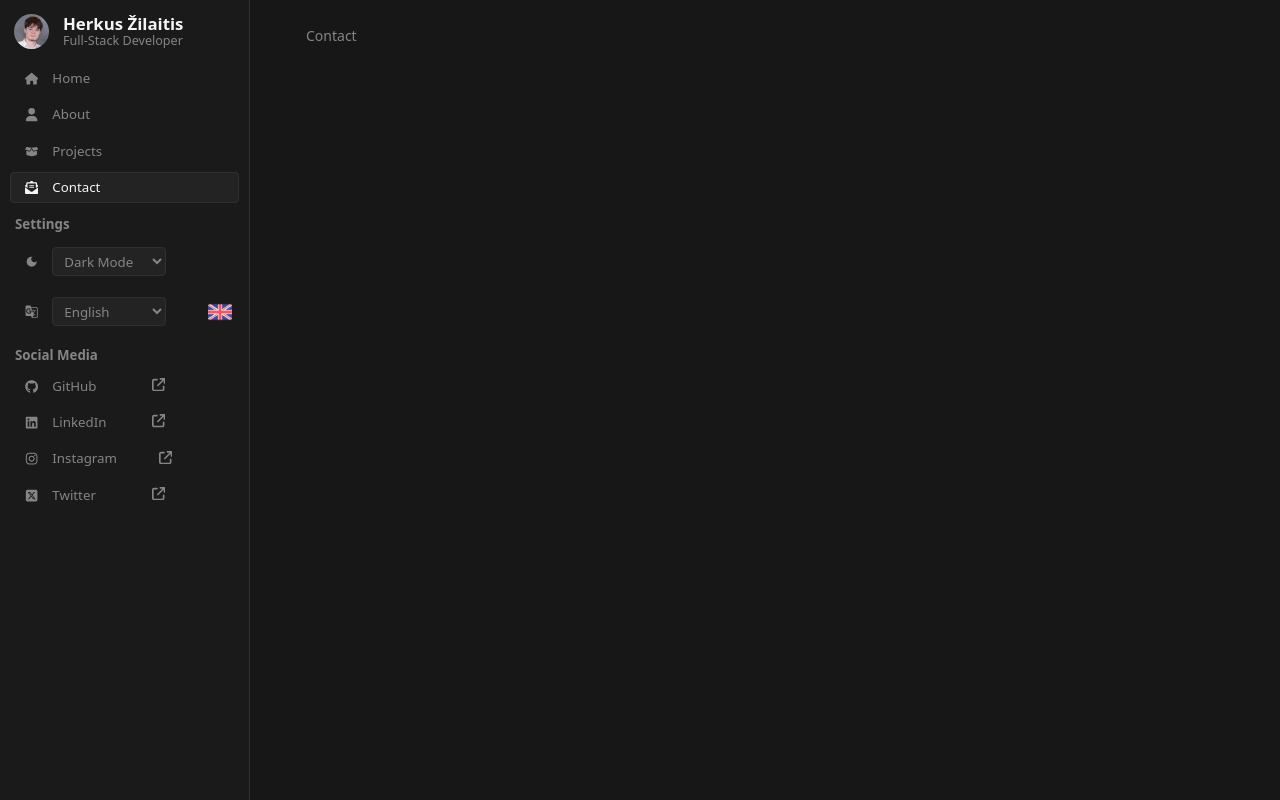
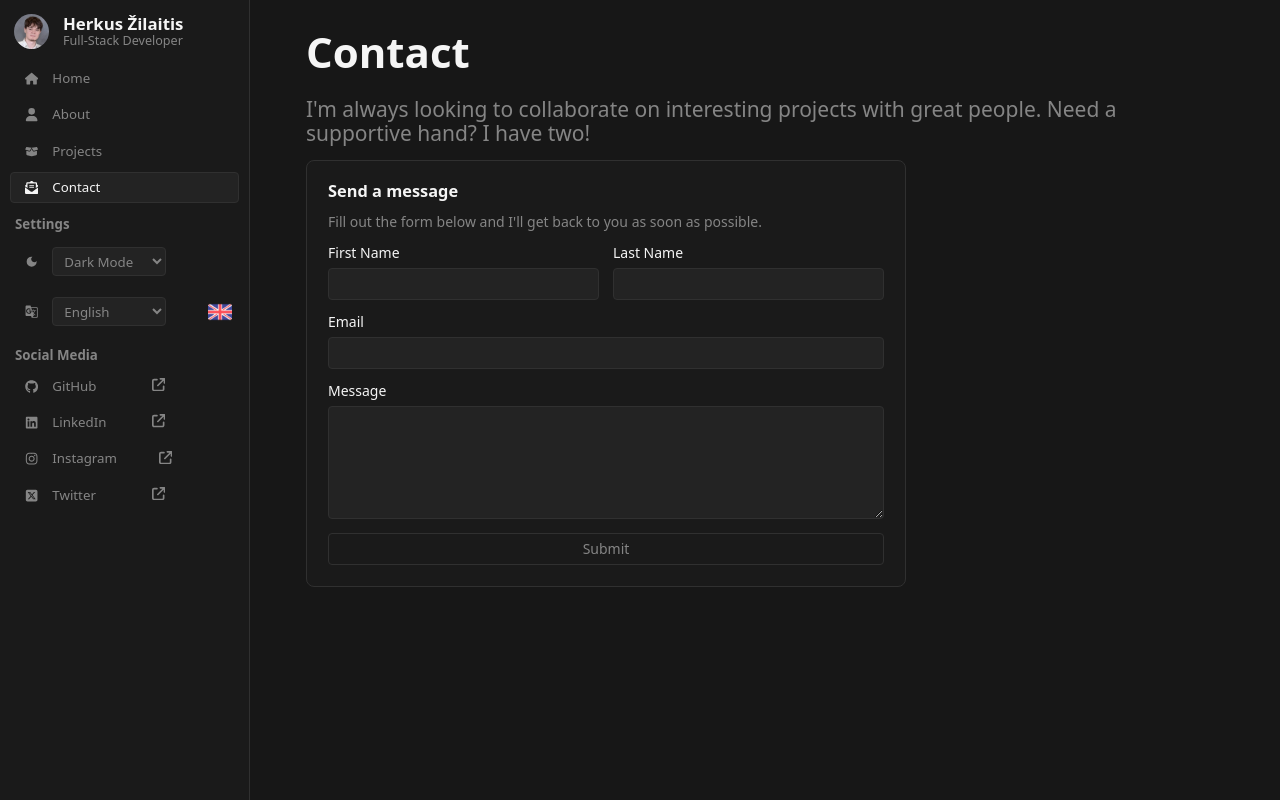
Before and after one commit to WhispererX/WhispererX.github.io, a React (Vite) app: page /contact in a window 1280 px wide. Built offline with nearby package versions, Linux system fonts and the light colour scheme.

Commit message:
Add Contact view with working form

```diff
--- a/package.json
+++ b/package.json
@@ -10,6 +10,7 @@
     "preview": "vite preview"
   },
   "dependencies": {
+    "@formspree/react": "^3.0.0",
     "react": "^19.1.1",
     "react-dom": "^19.1.1",
     "react-icons": "^5.5.0",
--- a/public/locale/en.json
+++ b/public/locale/en.json
@@ -40,5 +40,15 @@
 	"sort": "Sort",
 	"newestFirst": "Newest First",
 	"oldestFirst": "Oldest First",
-	"noProjectsFound": "No projects found."
+	"noProjectsFound": "No projects found.",
+
+	"contactDescription": "I'm always looking to collaborate on interesting projects with great people. Need a supportive hand? I have two!",
+	"formTitle": "Send a message",
+	"formDescription": "Fill out the form below and I'll get back to you as soon as possible.",
+	"firstName": "First Name",
+	"lastName": "Last Name",
+	"email": "Email",
+	"message": "Message",
+	"submit": "Submit",
+	"contactSuccess": "Thanks for your message!"
 }
--- a/src/styles/index.css
+++ b/src/styles/index.css
@@ -577,7 +577,6 @@ ul li span {
 	color: var(--color-text);
 }
 
-/* Animations */
 @keyframes fadeIn {
 	from {
 		opacity: 0;
@@ -598,7 +597,6 @@ ul li span {
 	}
 }
 
-/* Responsive adjustments */
 @media (max-width: 768px) {
 	.projects-grid {
 		grid-template-columns: 1fr;
@@ -627,3 +625,72 @@ ul li span {
 		font-size: 1.2rem;
 	}
 }
+
+/*======= CONTACT FORM =======*/
+form {
+	display: flex;
+	flex-direction: column;
+	gap: 1rem;
+	background-color: var(--color-fg);
+	padding: 1.5rem;
+	border-radius: 8px;
+	border: 1px solid var(--color-border);
+	max-width: 600px;
+}
+
+form h3, label {
+	color: var(--color-text);
+}
+
+.formRow {
+	display: flex;
+	flex-wrap: wrap;
+	gap: 1rem;
+}
+
+.formRow > div {
+	flex: 1;
+}
+
+.formGroup {
+	display: flex;
+	flex-direction: column;
+	gap: 0.5rem;
+}
+
+input, textarea {
+	background-color: var(--color-highlight);
+	color: var(--color-text);
+	border: 1px solid var(--color-border);
+	border-radius: 4px;
+	padding: 0.5rem;
+	font-size: 1rem;
+	resize: vertical;
+}
+
+.btnSubmit {
+	background-color: var(--color-fg);
+	color: var(--color-muted);
+	border: 1px solid var(--color-border);
+	border-radius: 4px;
+	padding: 0.5rem;
+	font-size: 1rem;
+	transition: all 200ms ease-in-out;
+}
+
+
+.btnSubmit.active {
+	color: var(--color-text);
+	cursor: pointer;
+}
+
+.btnSubmit.active:hover {
+	background-color: var(--color-highlight);
+	border-color: var(--color-highlight);
+}
+
+.formSuccessMessage {
+	color: rgb(115, 173, 115);
+	font-weight: bold;
+	text-align: center;
+}
--- a/src/views/Contact.jsx
+++ b/src/views/Contact.jsx
@@ -1,7 +1,68 @@
-import React from 'react'
+import React from 'react';
+import useLocale from '../hooks/useLocale';
+import { useForm, ValidationError } from '@formspree/react';
 
 export default function Contact() {
-  return (
-    <div>Contact</div>
-  )
+	const [state, handleSubmit] = useForm('xkgqqkae');
+	const locale = useLocale();
+
+	return (
+		<>
+			{!locale._meta.loading && !locale._meta.error && (
+				<>
+					<h1>{locale.contact}</h1>
+					<p>{locale.contactDescription}</p>
+
+					<form onSubmit={handleSubmit}>
+						<h3>{locale.formTitle}</h3>
+						<span>{locale.formDescription}</span>
+
+						<div className="formRow">
+							<div className="formGroup">
+								<label htmlFor="firstName">{locale.firstName}</label>
+								<input type="text" id="firstName" name="firstName" required />
+							</div>
+
+							<div className="formGroup">
+								<label htmlFor="lastName">{locale.lastName}</label>
+								<input type="text" id="lastName" name="lastName" required />
+							</div>
+						</div>
+
+						<div className="formGroup">
+							<label htmlFor="email">{locale.email}</label>
+							<input type="email" id="email" name="email" required />
+							<ValidationError
+								prefix="Email"
+								field="email"
+								errors={state.errors}
+							/>
+						</div>
+
+						<div className="formGroup">
+							<label htmlFor="message">{locale.message}</label>
+							<textarea
+								id="message"
+								name="message"
+								rows="6"
+								required></textarea>
+							<ValidationError
+								prefix="Message"
+								field="message"
+								errors={state.errors}
+							/>
+						</div>
+
+						{state.succeeded ? (
+							<span className="formSuccessMessage">{locale.contactSuccess}</span>
+						) : (
+							<button type="submit" className="btnSubmit">
+								{locale.submit}
+							</button>
+						)}
+					</form>
+				</>
+			)}
+		</>
+	);
 }
```
Also changed, not shown: public/locale/lt.json (+11 -1 lines), public/locale/ru.json (+11 -1 lines), 1 other file (tests, documents, lock files or other folders).
